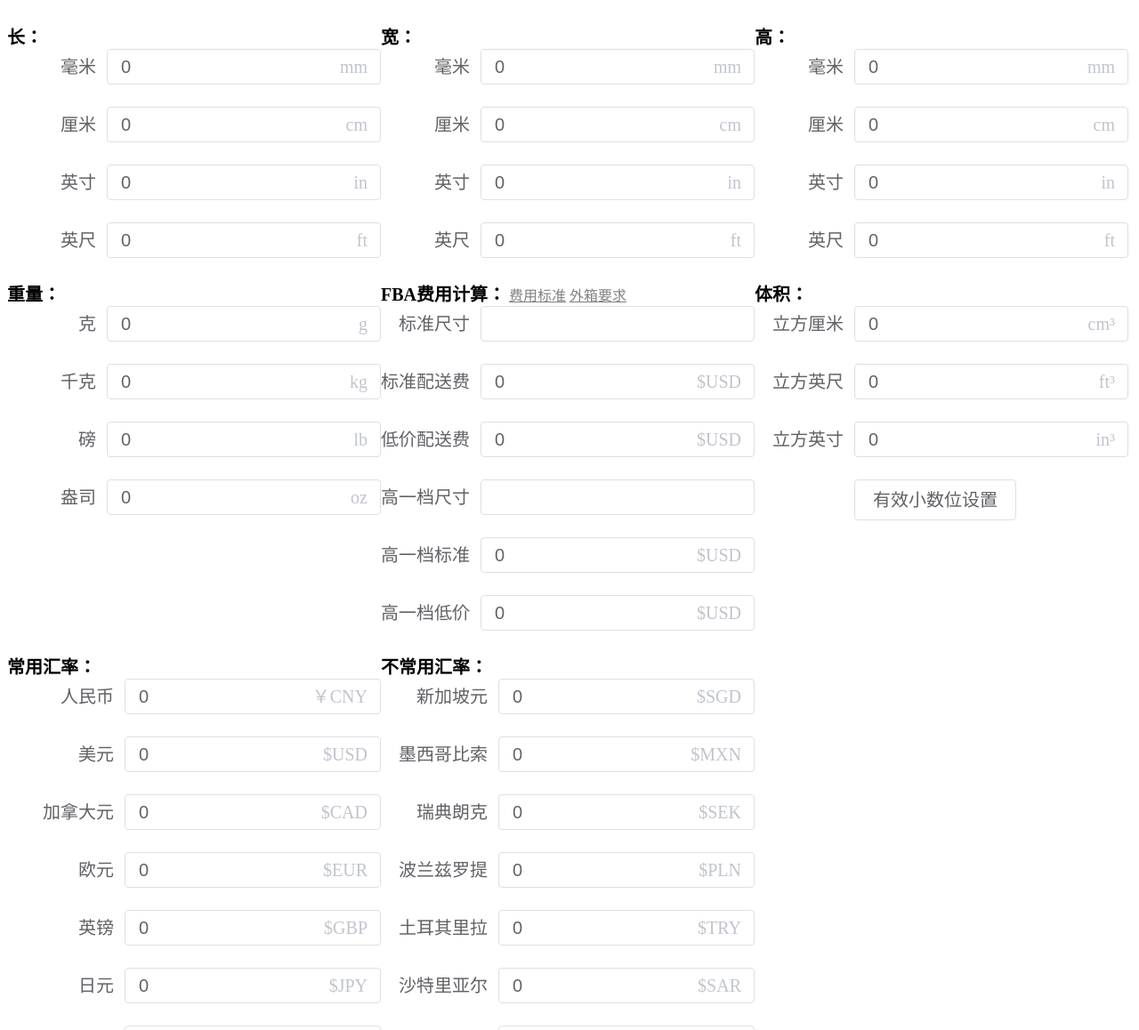
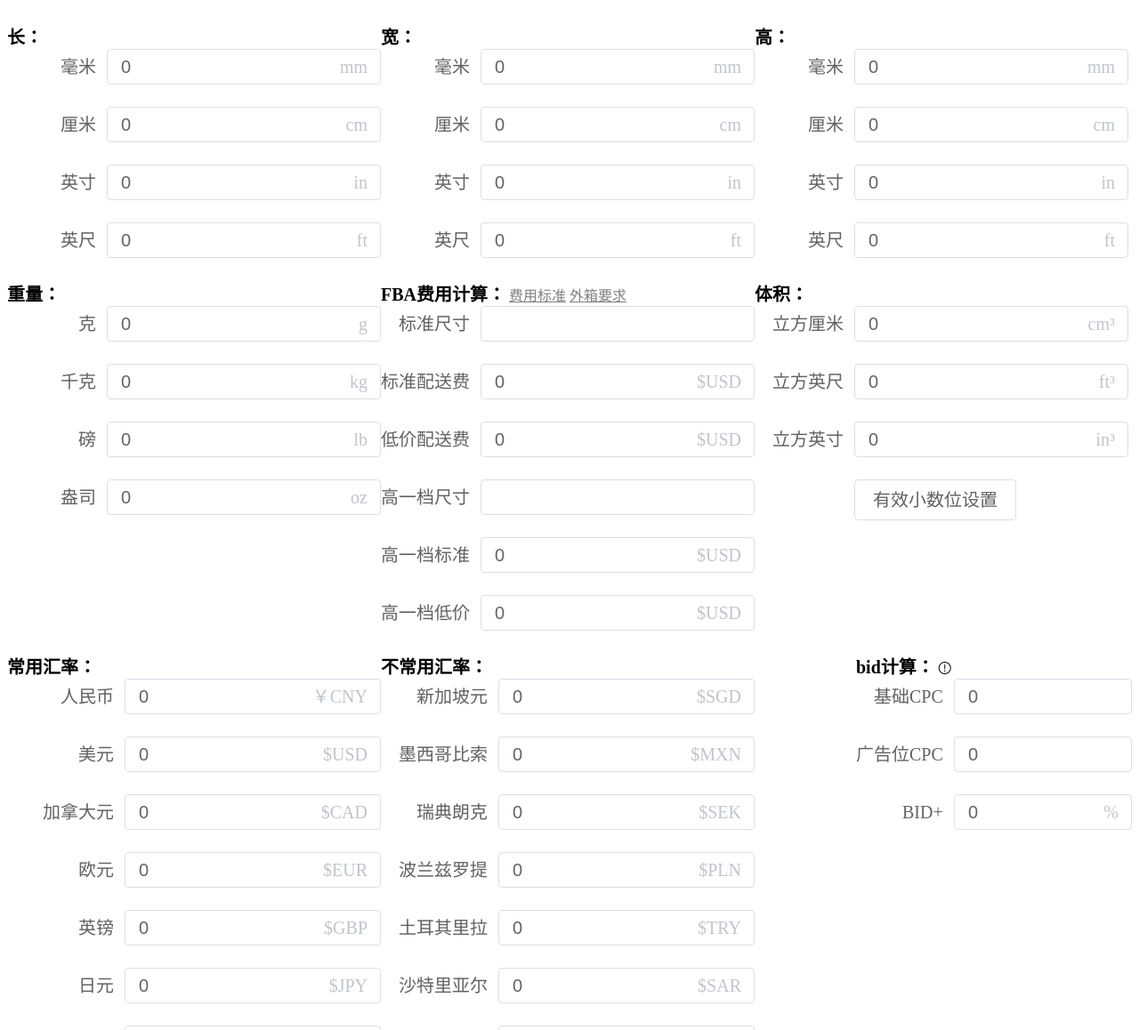
Before and after one commit to LinWenLi95/LinWenLi95.github.io, a plain HTML site: page onlineTools/tools/UnitConvert/index.html in a window 1280 px wide. Shown: the top 1158 px of the page at 89% size. Drawn offline with Linux system fonts and the light colour scheme; no server answers.

Commit message:
增加bid+计算

```diff
--- a/onlineTools/tools/UnitConvert/index.html
+++ b/onlineTools/tools/UnitConvert/index.html
@@ -578,6 +578,32 @@
                 </el-form-item>
             </div>
         </el-form>
+        <el-form label-width="auto" >
+            <!--成本计算售价-->
+            <div>
+                <label class="label-title">bid计算：</label>
+                <el-popover
+                        placement="top"
+                        trigger="hover">
+                    <label style="font-size: 18px;">* 基础CPC决定曝光量的大小</label><br/>
+                    <label style="font-size: 18px;">* bid+决定曝光的广告位置</label><br/>
+                    <label style="font-size: 18px;">* 当商品在某个广告位转化效果好时，可调整bid+让竞价接近广告位CPC，增加商品在该广告位的展示量</label><br/>
+                    <label style="font-size: 18px;">* bid计算：(广告位CPC/基础CPC-1)*100</label>
+                    <i slot="reference" class="el-icon-warning-outline"></i>
+                </el-popover>
+                <el-form-item label="基础CPC">
+                    <el-input style="width: 200px;display: inline-block" type="number" v-model="ads.basePrice" @input="bidCalculationHandle"></el-input>
+                </el-form-item>
+                <el-form-item label="广告位CPC">
+                    <el-input style="width: 200px;display: inline-block" type="number" v-model="ads.targetPrice" @input="bidCalculationHandle"></el-input>
+                </el-form-item>
+                <el-form-item label="BID+">
+                    <el-input style="width: 200px;display: inline-block" type="number" v-model="ads.bidRate">
+                        <i slot='suffix' style="font-style: normal; margin-right: 10px; line-height: 36px">%</i>
+                    </el-input>
+                </el-form-item>
+            </div>
+        </el-form>
     </div>
 </div>
 <!-- 引入Vue.js -->
@@ -1000,6 +1026,11 @@
                     {label: '沙特里亚尔(SAR)', value: 'SAR'},
                     {label: '卢布(RUB)', value: 'RUB'}
                 ]
+            },
+            ads: {
+                basePrice: '0',
+                targetPrice: '0',
+                bidRate: '0'
             }
         },
         mounted() {
@@ -1007,8 +1038,18 @@
             this.getRateUnits()
         },
         methods: {
-            showOnlineExcelEditor() {
+            showOnlineExcelEditor() {// 在线Excel编辑器跳转
                 window.open('https://demo.grapecity.com.cn/SpreadJS/WebDesigner/index.html')
+            },
+            bidCalculationHandle() {
+                const ads = {...this.ads}
+                ads.basePrice = this.removeBeginningZero(ads.basePrice)
+                ads.targetPrice = this.removeBeginningZero(ads.targetPrice)
+                if (ads.targetPrice && ads.basePrice) {
+                    this.ads.basePrice = this.removeBeginningZero(ads.basePrice)
+                    this.ads.targetPrice = this.removeBeginningZero(ads.targetPrice)
+                    this.ads.bidRate = Number((ads.targetPrice / ads.basePrice - 1) * 100).toFixed(this.toFixedNum)
+                }
             },
             // 售价计算
             priceCalculationHandle(value) {
```
